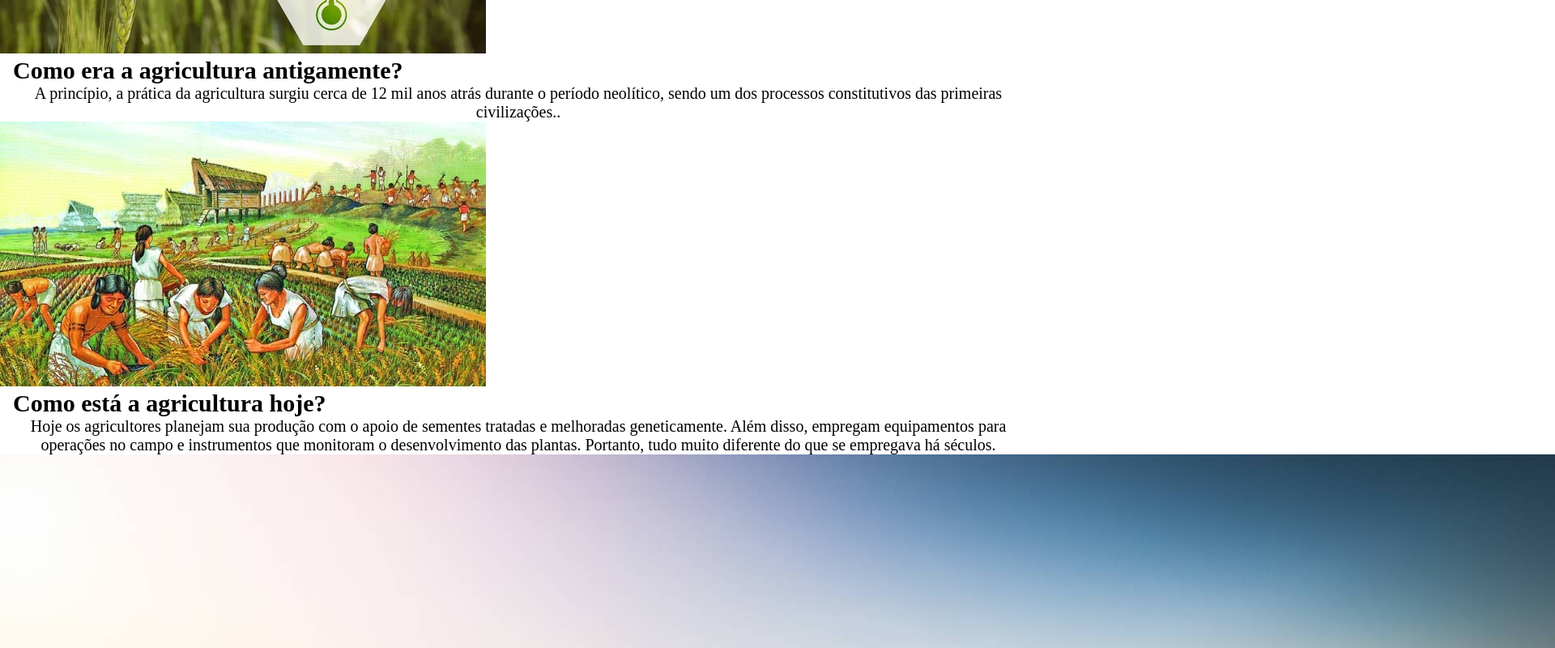
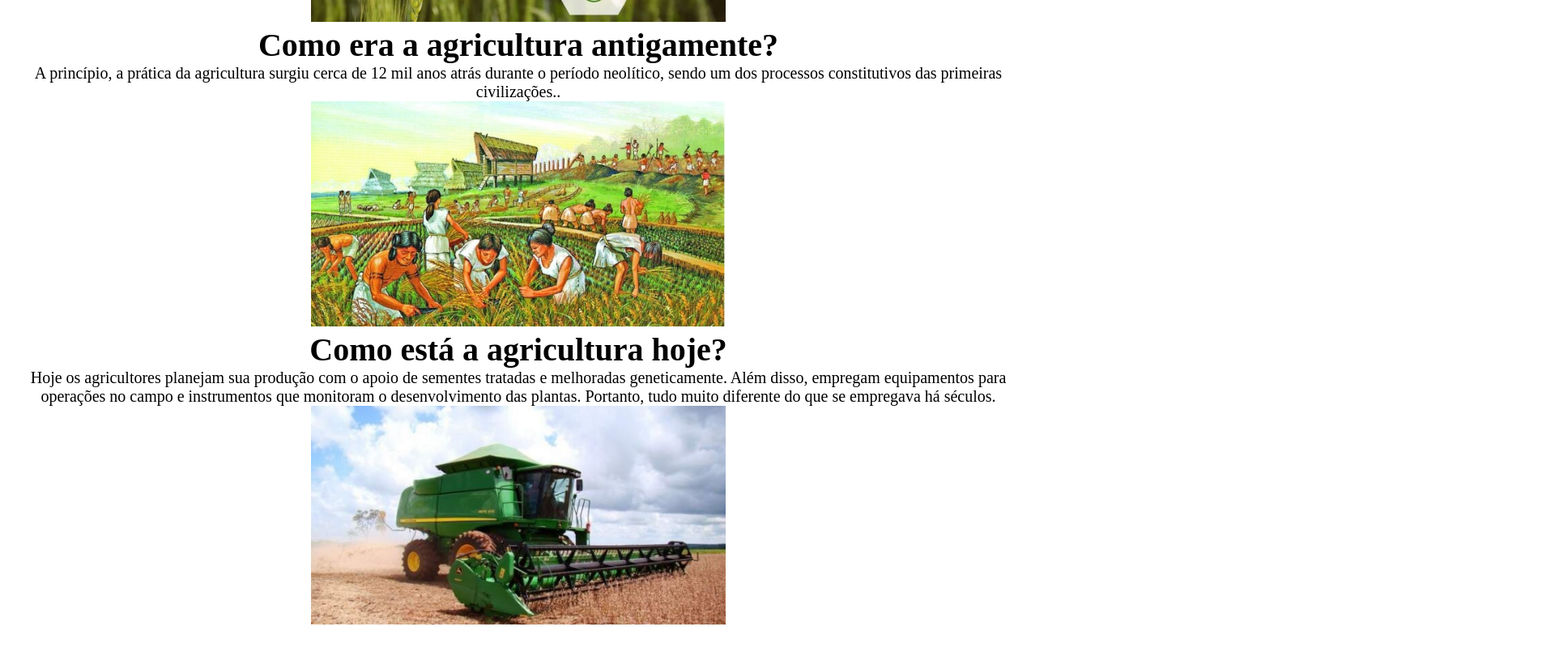
Before and after one commit to gabivieiraa/Agrinho-2024., a plain HTML site: page index.html in a window 1280 px wide. Shown: the part 1060-1860 px from the top of the page at 81% size, 1920 px wide, since content can reach past the window. After the commit the page ends 1836 px from the top, so only its background shows below. Drawn offline with Linux system fonts and the light colour scheme.

Commit message:
03-07-2024
...

```diff
--- a/index.html
+++ b/index.html
@@ -18,25 +18,26 @@
     </header>
     <section class="agrinho-texto-um">
 
-        <div class="agrinho-lista-item">
+    <div class="agrinho-lista-item">
 
-    <h2 class="agrinho">O que é a agricultura de precisão?</h2>
-    <p class="agrinho-um">Um conjunto de ferramentas e tecnologias que possibilita ao produtor conhecer toda a área para cultivo de maneira mais completa e que pode ajudar a aumentar o rendimento.  </p>
-    <p class="agrinho-dois"> No Brasil, a Agricultura de Precisão foi introduzida em meados da década de 1990, porém os avanços significativos só aconteceram a partir de maio de 2000. </p> </p>
-    <img class="imagem-um"src="agricultura.jpg" alt="foto">
+       <h2 class="agrinho">O que é a agricultura de precisão?</h2>
+       <p class="agrinho-um">Um conjunto de ferramentas e tecnologias que possibilita ao produtor conhecer toda a área para cultivo de maneira mais completa e que pode ajudar a aumentar o rendimento.  </p>
+       <p class="agrinho-dois"> No Brasil, a Agricultura de Precisão foi introduzida em meados da década de 1990, porém os avanços significativos só aconteceram a partir de maio de 2000. </p> </p>
+       <img class="imagem-um"src="agricultura.jpg" alt="foto">
 
      <section class="agrinho-texto-dois">
+
         <h2 class="agrinho">Como era a agricultura antigamente?</h2>
         <p class="agrinho-um">A princípio, a prática da agricultura surgiu cerca de 12 mil anos atrás durante o período neolítico, sendo um dos processos constitutivos das primeiras civilizações..  </p>
         <img class="imagem-dois"src="antigamente.jpg" alt="foto">
 
+    </section>
 
-    </section>
     <section class="agrinho-texto-tres">
+
         <h2 class="agrinho">Como está a agricultura hoje?</h2>
         <p class="agrinho-dois">Hoje os agricultores planejam sua produção com o apoio de sementes tratadas e melhoradas geneticamente. Além disso, empregam equipamentos para operações no campo e instrumentos que monitoram o desenvolvimento das plantas. Portanto, tudo muito diferente do que se empregava há séculos.  </p>
-        <img class="imagem-tres"src="hoje em dia.jpeg" alt="foto">
-
+        <img class="imagem-tres"src="plantacao.jpg" alt="foto">
 
     </section>
 
--- a/style.css
+++ b/style.css
@@ -6,10 +6,16 @@
   header{
     background-color: rgb(255, 255, 255);
     color:black;
-    display: flex;
     justify-content: space-around;
     align-items: center;
     padding: 40px;
+}
+.cabeçalho-Lista-item{
+    display: flex;
+}
+.cabeçalho-Lista{
+
+
 }
 .agrinho{
     display: inline-block;
@@ -19,16 +25,32 @@
 }
 .agrinho{
 text-align: center;
+font-size: 200%;
 
 
 }
-.agrinho-um{
+.agrinho-texto-um{
+text-align: center;
+font-size: 20px;
+
+
+}
+.agrinho-texto-dois{
 text-align: center;
 font-size: 20px;
 
 }
-.agrinho-dois{
+.agrinho-texto-tres{
 text-align: center;
 font-size: 20px;
 
 }
+.imagem-um{
+    width: 40%;
+}
+.imagem-dois{
+    width: 40%;
+}
+.imagem-tres{
+    width: 40%;
+}
```
Also changed, not shown: plantacao.jpg (added), 1 other file.
